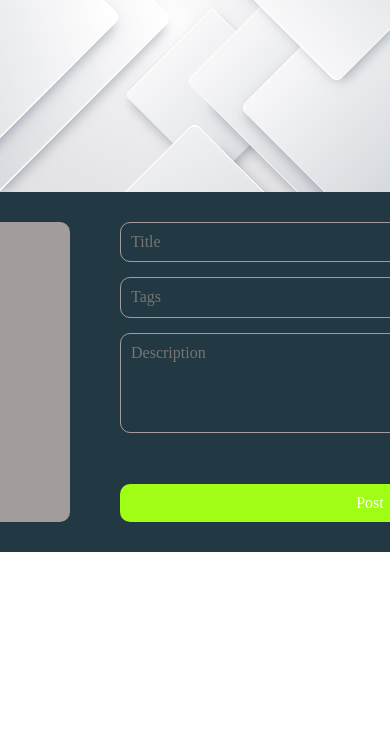
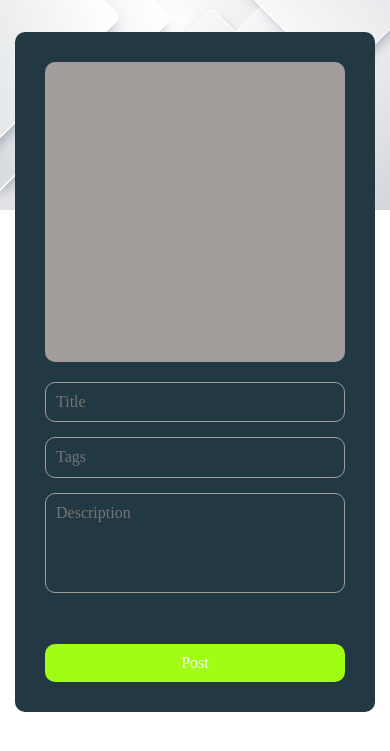
Before and after one commit to NotDenitsu/GalleryGaze, a PHP site: page /frontend/upload.php in a window 390 px wide. Shown: the part 50-801 px from the top of the page. Run offline with PHP 8.4, Linux system fonts and the light colour scheme; some libraries are stand-ins or nearby versions.

Commit message:
Made upload responsive

```diff
--- a/GalleryGaze/static/css/style.css
+++ b/GalleryGaze/static/css/style.css
@@ -392,6 +392,7 @@ body{
 	gap: 50px;
 	padding: 30px;
 	max-width: 1000px;
+	min-width: 750px;
 	max-height: 400px;
 	border-radius: 10px;
 	background-color: #223843;
@@ -411,8 +412,10 @@ body{
 	display: flex;
 	justify-content: center;
 	align-items: center;
-	width: 300px;
-	height: 300px;
+	min-width: 300px;
+	min-height: 300px;
+	max-width: 300px;
+	max-height: 300px;
 	background-color: #A29C9B;
 	border-radius: 10px;
 	overflow: hidden;
@@ -428,7 +431,7 @@ body{
 	display: flex;
 	flex-direction: column;
 	justify-content: space-between;
-	min-width: 500px;
+	width: 100%;
 	min-height: 300px;
 	color: white;
 }
@@ -437,11 +440,12 @@ body{
 	display: flex;
 	flex-direction: column;
 	gap: 15px;
+	width: 100%;
 }
 
 .upload__field {
 	padding: 10px 10px;
-	max-width: 500px;
+	max-width: 100%;
 	border: 1px solid #A29C9B;
 	border-radius: 10px;
 	background: none;
@@ -1016,6 +1020,44 @@ body{
 		align-self: center;
 	}
 
+	.upload__container-main {
+		max-width: 600px;
+		min-width: 480px;
+		max-height: 800px;
+		flex-direction: column;
+		align-items: stretch;
+		gap: 20px;
+	}
+
+	.upload__container-content, .upload__container-description{
+		min-width: 480px;
+		max-width: 600px;
+	}
+
+	.upload__container-image {
+		max-width: 100%;
+	}
+
+	.upload__button-upload{
+		min-width: 100%;
+	}
+
+	.upload__button-upload {
+		width: 100%;
+	}
+
+	.upload__container-description{
+		gap: 20px;
+	}
+
+	.upload__container-fields{
+		width: 100%;
+	}
+
+	.upload__field{
+		max-width: 100%;
+	}
+
 
 }
 
@@ -1034,4 +1076,26 @@ body{
 		max-width: 150px;
 	}
 
+	.upload__container-main {
+		min-width: 300px;
+		max-width: 400px;
+	}
+
+	.upload__container-content, .upload__container-description{
+		min-width: 300px;
+		max-width: 400px;
+	}
+
+	.upload__container-fields{
+		max-width: 400px;
+	}
+
+	.upload__filed{
+		max-width: 100%;
+	}
+
+	.upload__container-content {
+		max-height: unset;
+	}
+
 }
```
Also changed, not shown: GalleryGaze/frontend/settings.php (+20 -6 lines).
